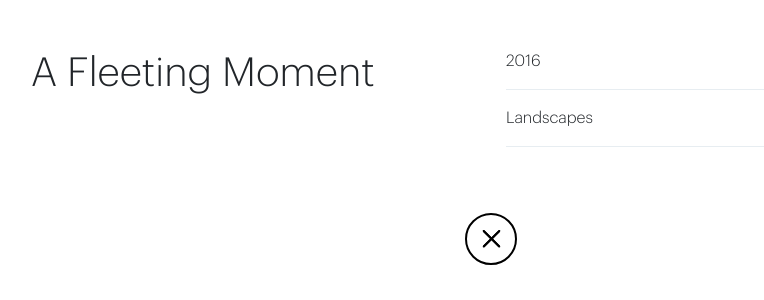
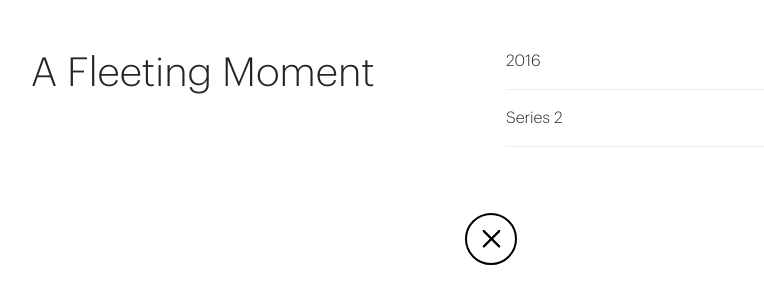
Before and after one commit to oliviachang29/jenny, a Jekyll site: the page built from _projects/fleeting-moment.markdown, in a window 1280 px wide. Shown: the part 459-759 px from the top of the page, without its empty margins (149-913 px from the left). Built offline with Jekyll 4.4.1, drawn with Linux system fonts in a browser that asks for light colours.

Commit message:
Update from Forestry.io Jenny Shi updated _projects/fleeting-moment.markdown

```diff
--- a/_projects/fleeting-moment.markdown
+++ b/_projects/fleeting-moment.markdown
@@ -2,7 +2,7 @@
 title: A Fleeting Moment
 date: 2016-10-28T03:21:00.000+00:00
 categories:
-- landscapes
+- series 2
 Description: 'oh dear lord i hate this painting '
 low_res_image: "/uploads/fleetingmomentcompressed.jpg"
 high_res_image: "/uploads/fleetingmoment4.jpg"
```
